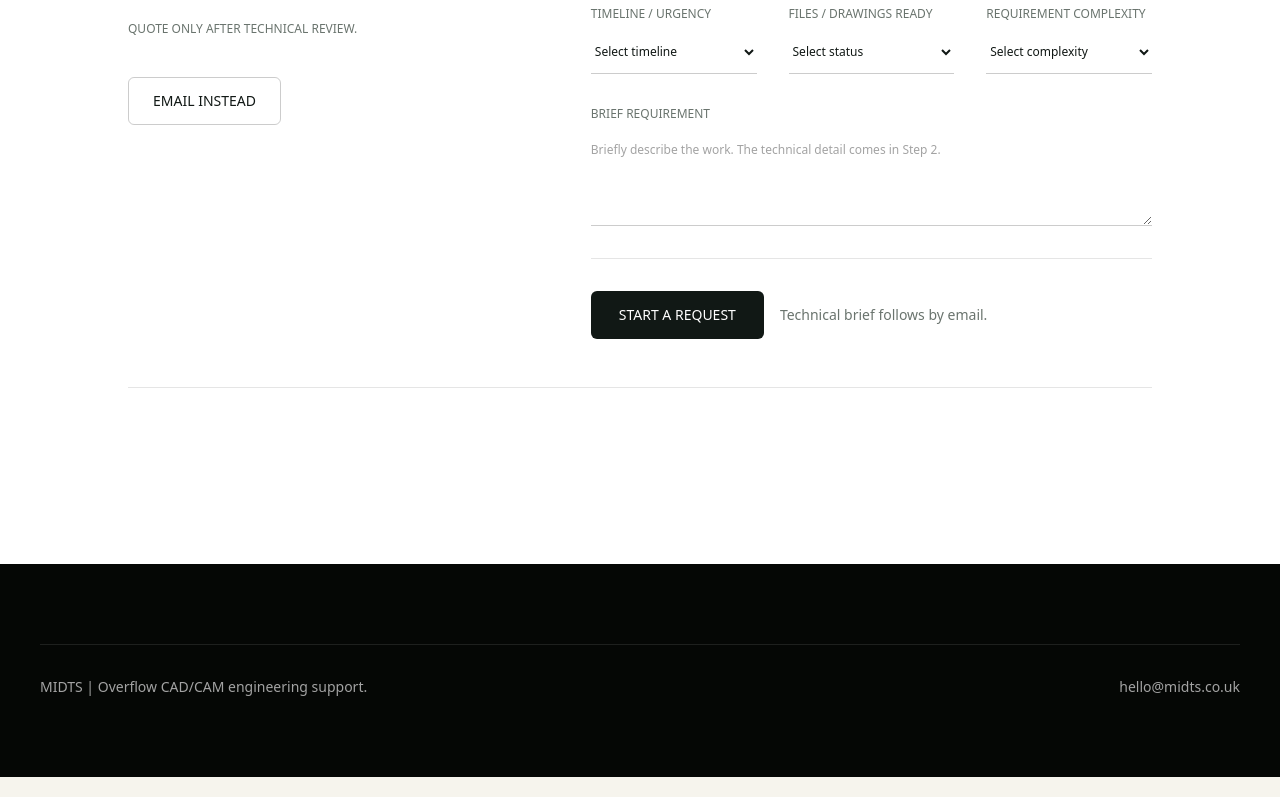
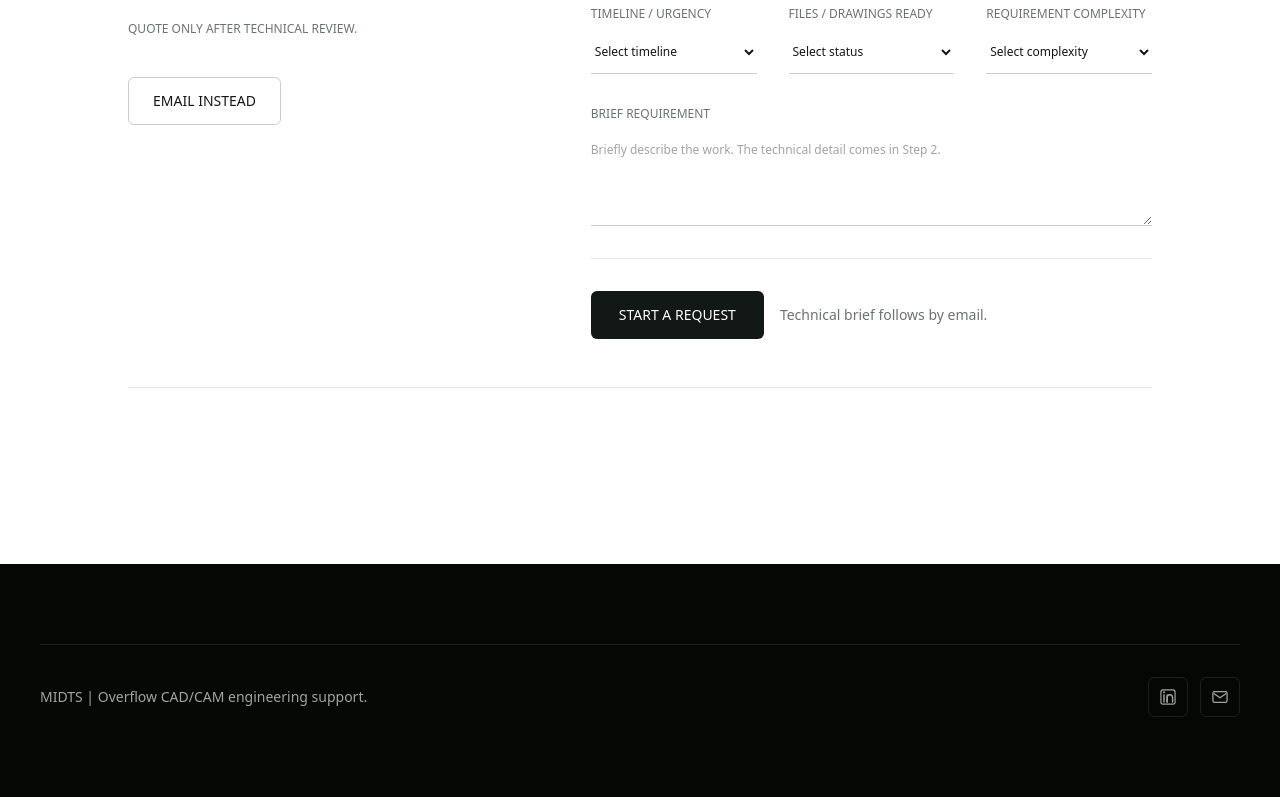
Before and after one commit to zeeshankhanminhas/NEW-MIDTS, a Next.js app: page / in a window 1280 px wide. Shown: the part 7904-8701 px from the top of the page. Built offline with nearby package versions, Linux system fonts and the light colour scheme.

Commit message:
Add LinkedIn and email footer icons

```diff
--- a/components/Footer.tsx
+++ b/components/Footer.tsx
@@ -1,12 +1,58 @@
+const socialLinks = [
+  {
+    label: 'LinkedIn',
+    href: 'https://www.linkedin.com/company/midts/',
+    icon: 'linkedin',
+  },
+  {
+    label: 'Email',
+    href: 'mailto:hello@midts.co.uk',
+    icon: 'email',
+  },
+];
+
+function SocialIcon({ type }: { type: string }) {
+  return (
+    <svg className="h-5 w-5" viewBox="0 0 24 24" fill="none" aria-hidden="true">
+      {type === 'linkedin' ? (
+        <>
+          <path d="M7.2 9.2V18" stroke="currentColor" strokeWidth="1.7" strokeLinecap="round" />
+          <path d="M11 18v-5.1c0-2.2 1.3-3.7 3.3-3.7 2.1 0 3.2 1.4 3.2 3.7V18" stroke="currentColor" strokeWidth="1.7" strokeLinecap="round" strokeLinejoin="round" />
+          <path d="M11 9.5V18" stroke="currentColor" strokeWidth="1.7" strokeLinecap="round" />
+          <circle cx="7.2" cy="6.2" r="1.2" fill="currentColor" />
+          <rect x="3.5" y="3.5" width="17" height="17" rx="2.5" stroke="currentColor" strokeWidth="1.4" />
+        </>
+      ) : null}
+      {type === 'email' ? (
+        <>
+          <rect x="3.5" y="5.5" width="17" height="13" rx="2" stroke="currentColor" strokeWidth="1.5" />
+          <path d="M5 8l7 5 7-5" stroke="currentColor" strokeWidth="1.5" strokeLinecap="round" strokeLinejoin="round" />
+        </>
+      ) : null}
+    </svg>
+  );
+}
+
 export default function Footer() {
   return (
     <footer className="section_footer bg-[#050705] py-20 text-white">
       <div className="container_large padding_global">
-        <div className="footer_wrapper flex flex-col gap-4 border-t border-white/10 pt-8 text-sm text-neutral-400 md:flex-row md:items-center md:justify-between">
+        <div className="footer_wrapper flex flex-col gap-6 border-t border-white/10 pt-8 text-sm text-neutral-400 md:flex-row md:items-center md:justify-between">
           <p className="text_body">MIDTS | Overflow CAD/CAM engineering support.</p>
-          <a className="text_link transition hover:text-white" href="mailto:hello@midts.co.uk">
-            hello@midts.co.uk
-          </a>
+          <div className="social_links flex items-center gap-3" aria-label="Social and contact links">
+            {socialLinks.map((link) => (
+              <a
+                key={link.label}
+                className="social_link inline-flex h-10 w-10 items-center justify-center rounded-md border border-white/10 text-neutral-400 transition hover:border-white/30 hover:text-white"
+                href={link.href}
+                aria-label={link.label}
+                target={link.icon === 'linkedin' ? '_blank' : undefined}
+                rel={link.icon === 'linkedin' ? 'noreferrer' : undefined}
+              >
+                <SocialIcon type={link.icon} />
+              </a>
+            ))}
+          </div>
         </div>
       </div>
     </footer>
```
